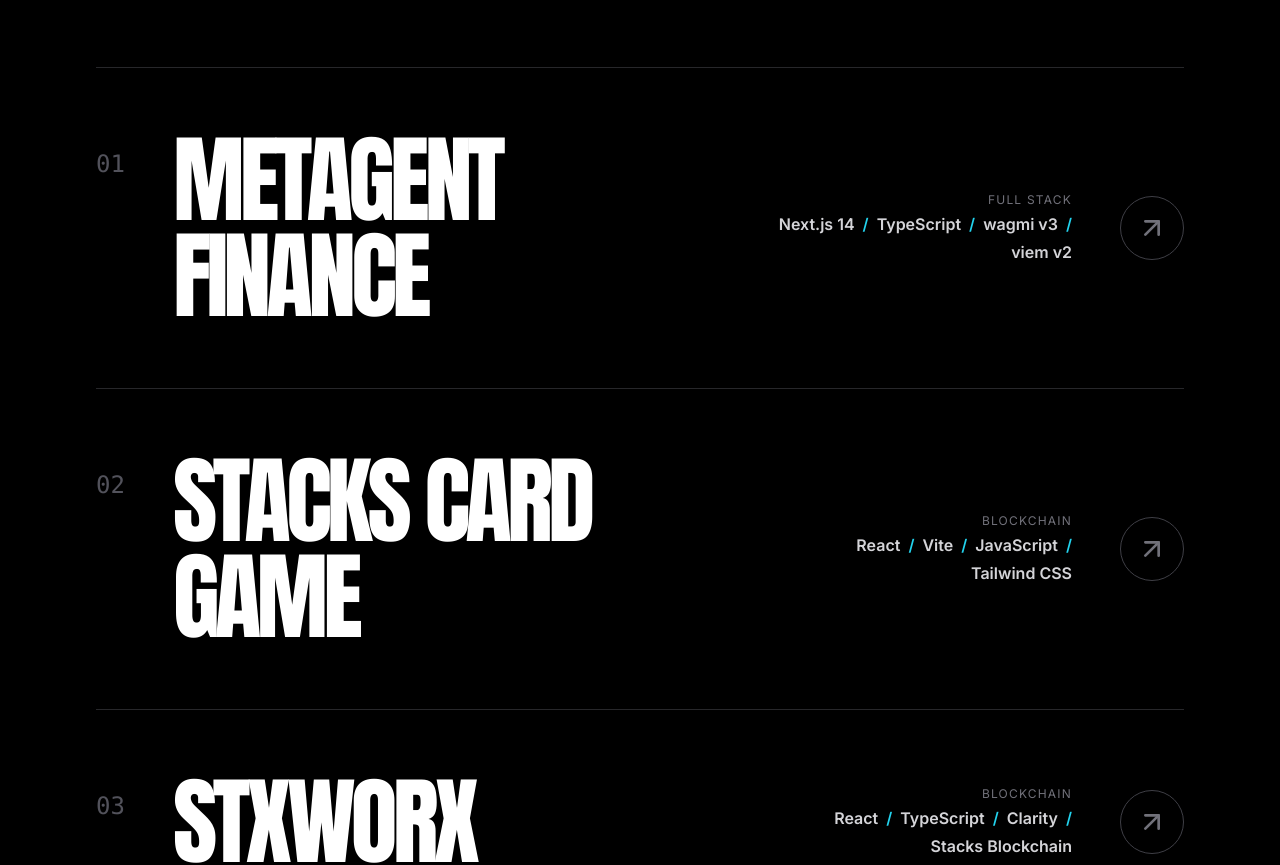
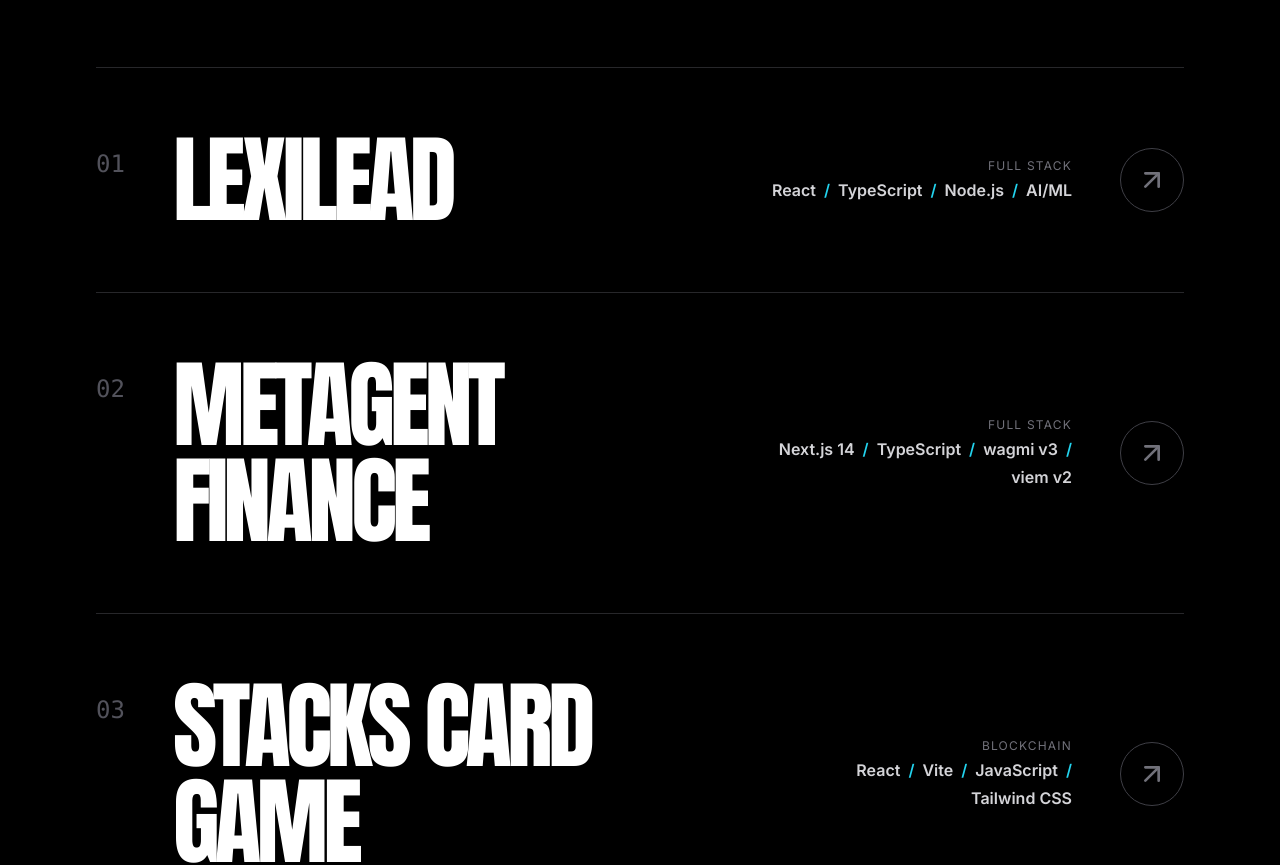
Before and after one commit to TheDEV111/Portfolio, a React (Vite) app: page / in a window 1280 px wide. Shown: the part 1880-2745 px from the top of the page. Built offline with nearby package versions, Linux system fonts and the light colour scheme; a web font is replaced by a local one.

Commit message:
Content: Add LexiLead to projects

```diff
--- a/src/data/projects.ts
+++ b/src/data/projects.ts
@@ -2,6 +2,29 @@
 import type { Project } from '@/types';
 
 export const projects: Project[] = [
+  {
+    title: "LexiLead",
+    description: "The operating system for Nigerian legal practice — unifying firm workspaces, client portals, billing, and AI document review",
+    longDescription: "LexiLead is a comprehensive legal practice management platform tailored specifically for the Nigerian jurisdiction. It combines a secure multi-tenant backoffice for lawyers with an interactive PWA client portal. Key features include Naira-based billing (Paystack & direct transfer), NDPR-compliant role-based access, and Lexi AI—a powerful tool that analyzes contracts and surfaces relevant Nigerian case law precedents instantly.",
+    tech: ["React", "TypeScript", "Node.js", "AI/ML", "Paystack", "PWA"],
+    github: "",
+    githubPrivate: true,
+    live: "https://lexilead.com/",
+    image: "",
+    icon: Shield,
+    category: "Full Stack",
+    featured: true,
+    features: [
+      "Secure multi-tenant workspace with schema-level isolation",
+      "Collaborative Client Portal (PWA) with real-time milestones",
+      "Lexi AI for contract analysis and Nigerian case law surfacing",
+      "Naira billing, custom invoices, and automated time capture",
+      "NDPR Compliant with role-based access and audit trails",
+      "Court calendaring and task delegation tracking"
+    ],
+    challenges: "Architecting a secure multi-tenant environment with strict data isolation for privileged legal information, and integrating a localized AI that accurately references Nigerian legal precedents.",
+    outcome: "A production-ready legal OS actively onboarding Nigerian law firms, modernizing their backoffice and client experiences."
+  },
   {
     title: "Metagent Finance",
     description: "Autonomous agent-to-agent treasury — a CIO AI agent produces trade intents, ERC-7710 sub-delegations narrow them, and a Swap Agent executes gas-abstracted trades on Base with no human in the loop",
```
